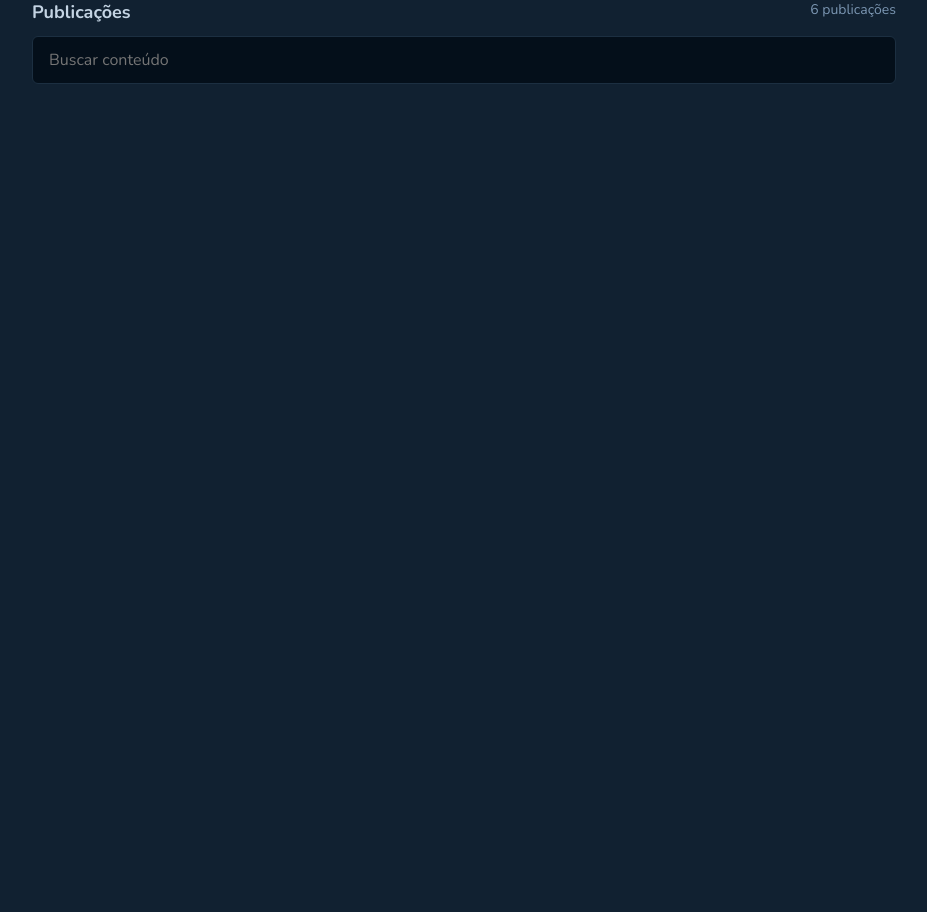
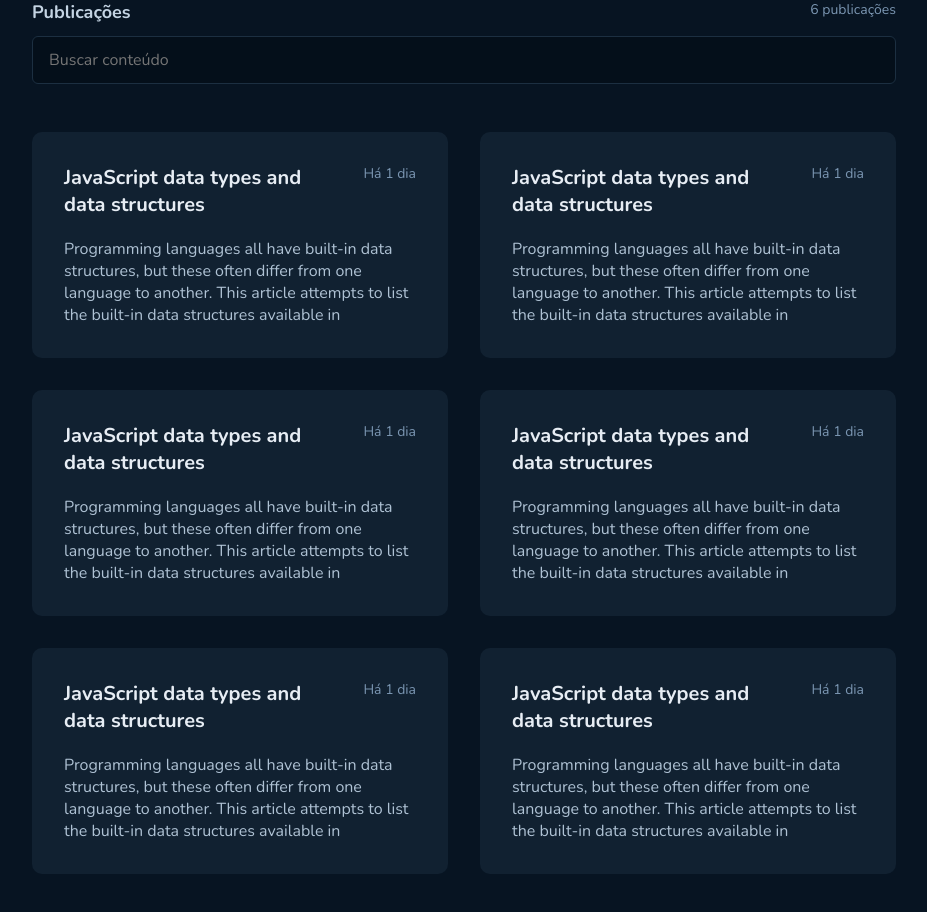
Before and after one commit to lucasveigaa/github-blog, a React (Vite) app: page / in a window 1280 px wide. Shown: the part 480-1392 px from the top of the page, without its empty margins (176-1103 px from the left). Before the commit the page ends 800 px from the top, so only its background shows below. Built offline with nearby package versions, Linux system fonts and the light colour scheme.

Commit message:
feat: finishing estilization of component CardSummaryPost and page Home

```diff
--- /dev/null
+++ b/src/components/CardSummaryPost/index.tsx
@@ -0,0 +1,17 @@
+import { Container } from "./styles";
+
+export function CardSummaryPost() {
+  return (
+    <Container>
+      <div>
+        <strong>JavaScript data types and data structures</strong>
+        <time>Há 1 dia</time>
+      </div>
+      <p>
+        Programming languages all have built-in data structures, but these often
+        differ from one language to another. This article attempts to list the
+        built-in data structures available in
+      </p>
+    </Container>
+  );
+}
--- /dev/null
+++ b/src/components/CardSummaryPost/styles.ts
@@ -0,0 +1,25 @@
+import styled from "styled-components";
+
+export const Container = styled.div`
+  padding: 2rem;
+  background: ${(props) => props.theme["base-post"]};
+  border-radius: 10px;
+
+  div {
+    margin-bottom: 1.25rem;
+    display: flex;
+    justify-content: space-between;
+
+    strong {
+      margin-right: 1rem;
+      font-size: 1.25rem;
+      color: ${(props) => props.theme["base-title"]};
+    }
+
+    time {
+      white-space: nowrap;
+      color: ${(props) => props.theme["base-span"]};
+      font-size: 0.875rem;
+    }
+  }
+`;
--- a/src/pages/Home/index.tsx
+++ b/src/pages/Home/index.tsx
@@ -1,12 +1,22 @@
+import { CardSummaryPost } from "../../components/CardSummaryPost";
 import { InputSearchPublications } from "../../components/InputSearchPublications";
 import { ProfileContent } from "../../components/ProfileContent";
-import { Container } from "./styled";
+import { Container, SubContainer } from "./styled";
 
 export function Home() {
   return (
     <Container>
       <ProfileContent />
       <InputSearchPublications />
+
+      <SubContainer>
+        <CardSummaryPost />
+        <CardSummaryPost />
+        <CardSummaryPost />
+        <CardSummaryPost />
+        <CardSummaryPost />
+        <CardSummaryPost />
+      </SubContainer>
     </Container>
   );
 }
--- a/src/pages/Home/styled.ts
+++ b/src/pages/Home/styled.ts
@@ -1,8 +1,15 @@
 import styled from "styled-components";
-
 
 export const Container = styled.main`
   max-width: 54rem;
   margin: 0 auto;
   margin-top: -100px;
-`
+`;
+
+export const SubContainer = styled.div`
+  margin: 3rem 0;
+  gap: 2rem;
+  display: grid;
+  grid-template-columns: repeat(2, 1fr);
+  grid-template-rows: auto;
+`;
--- a/src/styles/global.ts
+++ b/src/styles/global.ts
@@ -10,7 +10,7 @@ export const GLobalStyle = createGlobalStyle`
         outline: 0;
     }
     body {
-        background-color: ${(props) => props.theme["base-post"]};
+        background-color: ${(props) => props.theme["base-background"]};
         color: ${(props) => props.theme["base-text"]};
         -webkit-font-smoothing: antialiased;
     }
```
